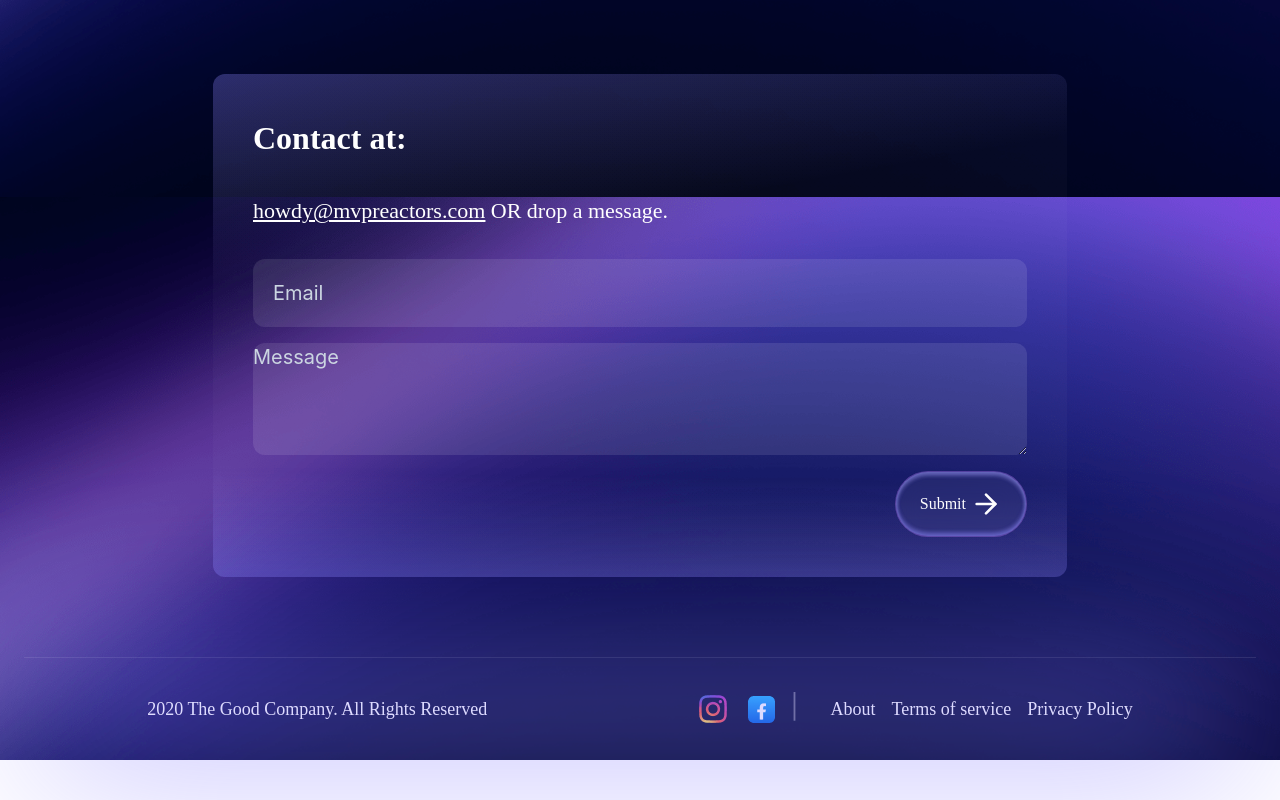
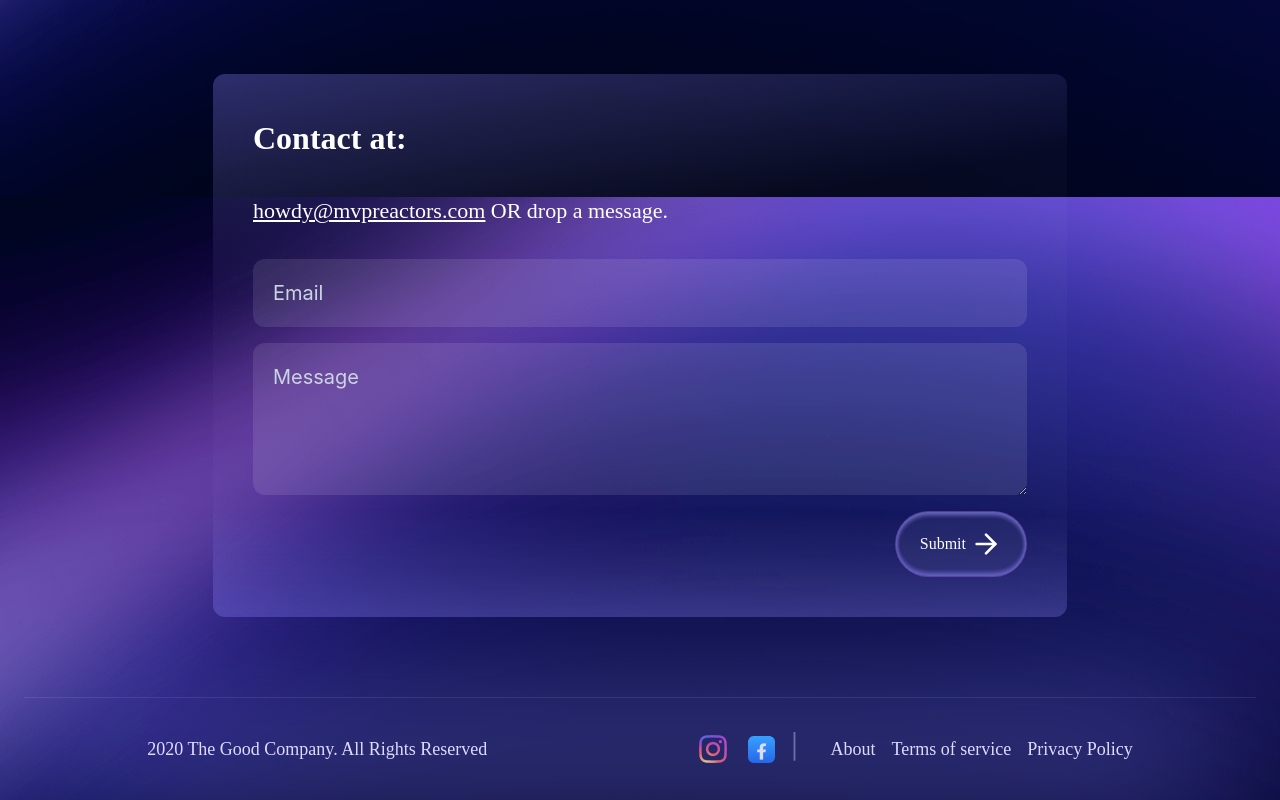
Before and after one commit to hamadshigri/MVP-Reactors-Landing-Page, a React (Vite) app: page / in a window 1280 px wide. Shown: the part 4603-5403 px from the top of the page. Before the commit the page ends 5363 px from the top, so only its background shows below. Built offline with nearby package versions, Linux system fonts and the light colour scheme; a web font is replaced by a local one.

Commit message:
input field placeholder fixing

```diff
--- a/src/components/Contactform.jsx
+++ b/src/components/Contactform.jsx
@@ -9,7 +9,7 @@ export default function Contactform() {
         <p className="text-[22px]  font-display hidden sm:block"><u><a href="mailto:howdy@mvpreactors.com">howdy@mvpreactors.com</a></u> OR drop a message.</p>
         <form action="" className="flex flex-col gap-4">
           <input type="email" placeholder="Email" className="bg-white/10 p-[20px] rounded-xl placeholder:text-[#CBD5E1] text-xl focus:outline-none" />
-          <textarea name="message" rows="4" id="message" placeholder="Message" className="bg-white/10 p-[20mpx] rounded-xl placeholder:text-[#CBD5E1] text-xl focus:outline-none"></textarea>
+          <textarea name="message" rows="4" id="message" placeholder="Message" className="bg-white/10 p-[20px] rounded-xl placeholder:text-[#CBD5E1] text-xl focus:outline-none"></textarea>
           <div className="flex justify-center sm:justify-end">
             <button className="flex cursor-pointer items-center gap-1 px-6 py-4 shadow-[inset_0px_3px_4px_0px_#A8A2FF40,inset_0px_3px_4px_0px_#A8A2FF66,inset_0px_-3px_4px_0px_#A8A2FF40,inset_0px_-3px_4px_0px_#857CFF66] rounded-full bg-white/5 border border-purple-400/30 hover:bg-purple-900/50 backdrop-blur-md text-xl w-full sm:w-auto font-display font-medium text-white justify-center">
               <p className="text-base font-medium">
```
